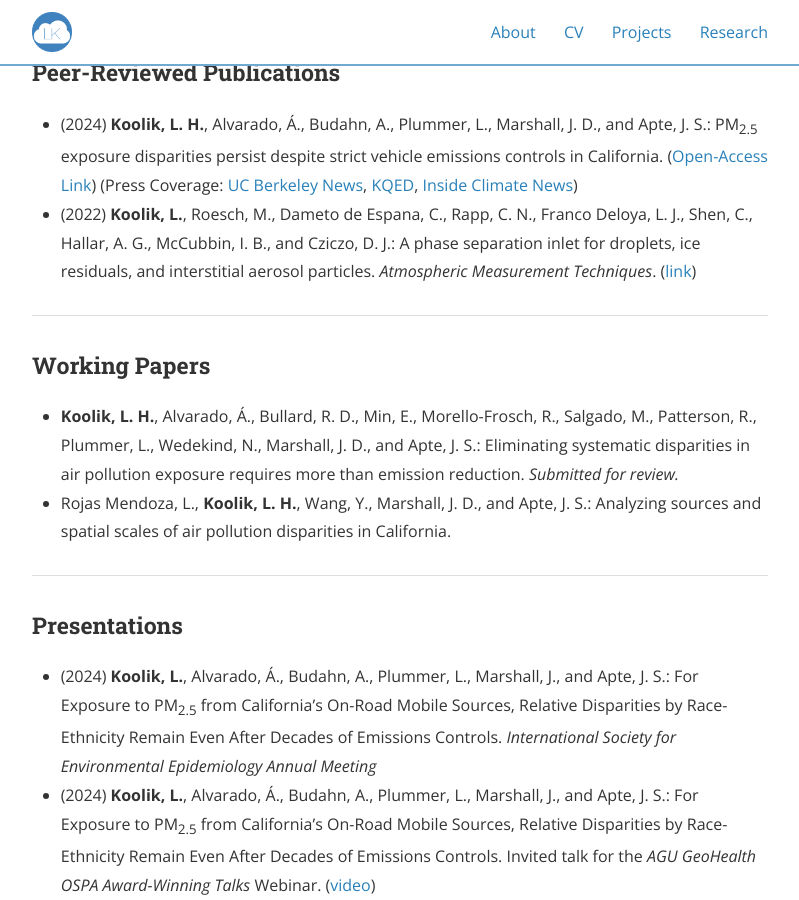
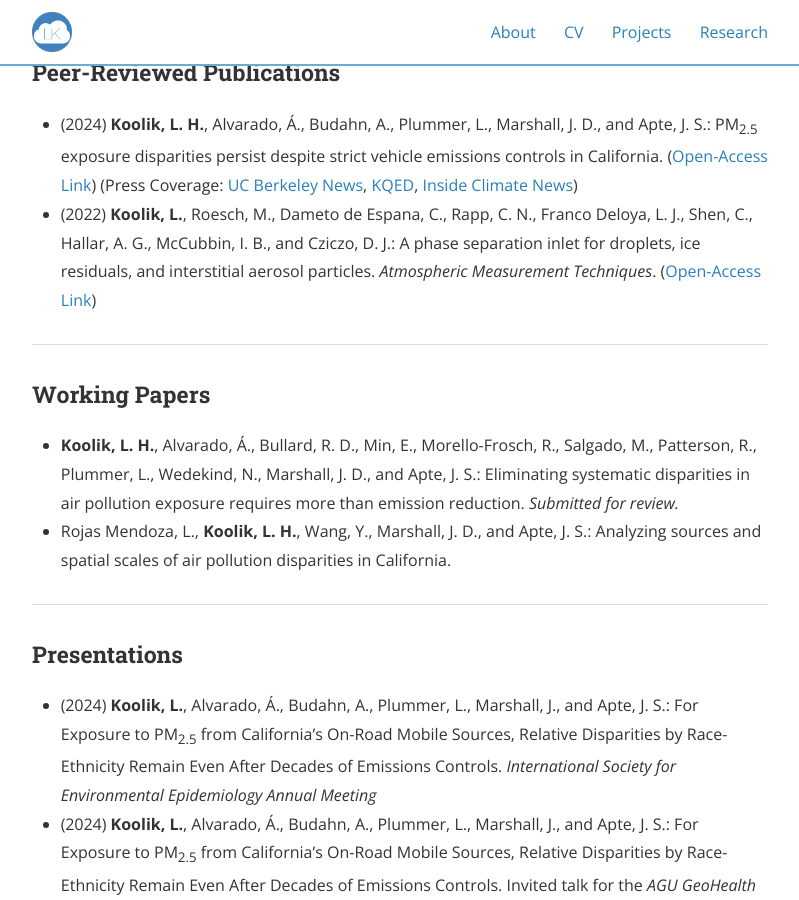
Before and after one commit to lkoolik/lkoolik.github.io, a Jekyll site: the page built from research.md, in a window 1280 px wide and 900 px high, scrolled down 338 px. Shown: the whole window, without its empty margins (240-1039 px from the left). Built offline with Jekyll 4.4.1, drawn with Linux system fonts in a browser that asks for light colours; nearby versions of some CDN libraries.

Commit message:
Update research.md

```diff
--- a/research.md
+++ b/research.md
@@ -13,7 +13,7 @@
 <h3>Peer-Reviewed Publications</h3>
 <ul>
   <li>(2024) <b>Koolik, L. H.</b>, Alvarado, Á., Budahn, A., Plummer, L., Marshall, J. D., and Apte, J. S.: PM<sub>2.5</sub> exposure disparities persist despite strict vehicle emissions controls in California. (<a href="https://doi.org/10.1126/sciadv.adn8544">Open-Access Link</a>) (Press Coverage: <a href="https://news.berkeley.edu/2024/09/11/california-has-dramatically-improved-its-air-quality-but-racial-disparities-persist/">UC Berkeley News</a>, <a href="https://www.kqed.org/science/1994307/californians-are-breathing-far-less-vehicle-pollution-but-disparities-are-widening">KQED</a>, <a href="https://insideclimatenews.org/news/11092024/california-vehicle-emissions-exposure-disparity/">Inside Climate News</a>)</li>
-  <li>(2022) <b>Koolik, L.</b>, Roesch, M., Dameto de Espana, C., Rapp, C. N., Franco Deloya, L. J., Shen, C., Hallar, A. G., McCubbin, I. B., and Cziczo, D. J.: A phase separation inlet for droplets, ice residuals, and interstitial aerosol particles. <i> Atmospheric Measurement Techniques</i>. (<a href="https://doi.org/10.5194/amt-15-3213-2022">link</a>)</li>
+  <li>(2022) <b>Koolik, L.</b>, Roesch, M., Dameto de Espana, C., Rapp, C. N., Franco Deloya, L. J., Shen, C., Hallar, A. G., McCubbin, I. B., and Cziczo, D. J.: A phase separation inlet for droplets, ice residuals, and interstitial aerosol particles. <i> Atmospheric Measurement Techniques</i>. (<a href="https://doi.org/10.5194/amt-15-3213-2022">Open-Access Link</a>)</li>
 </ul>
 
 <hr>
```
